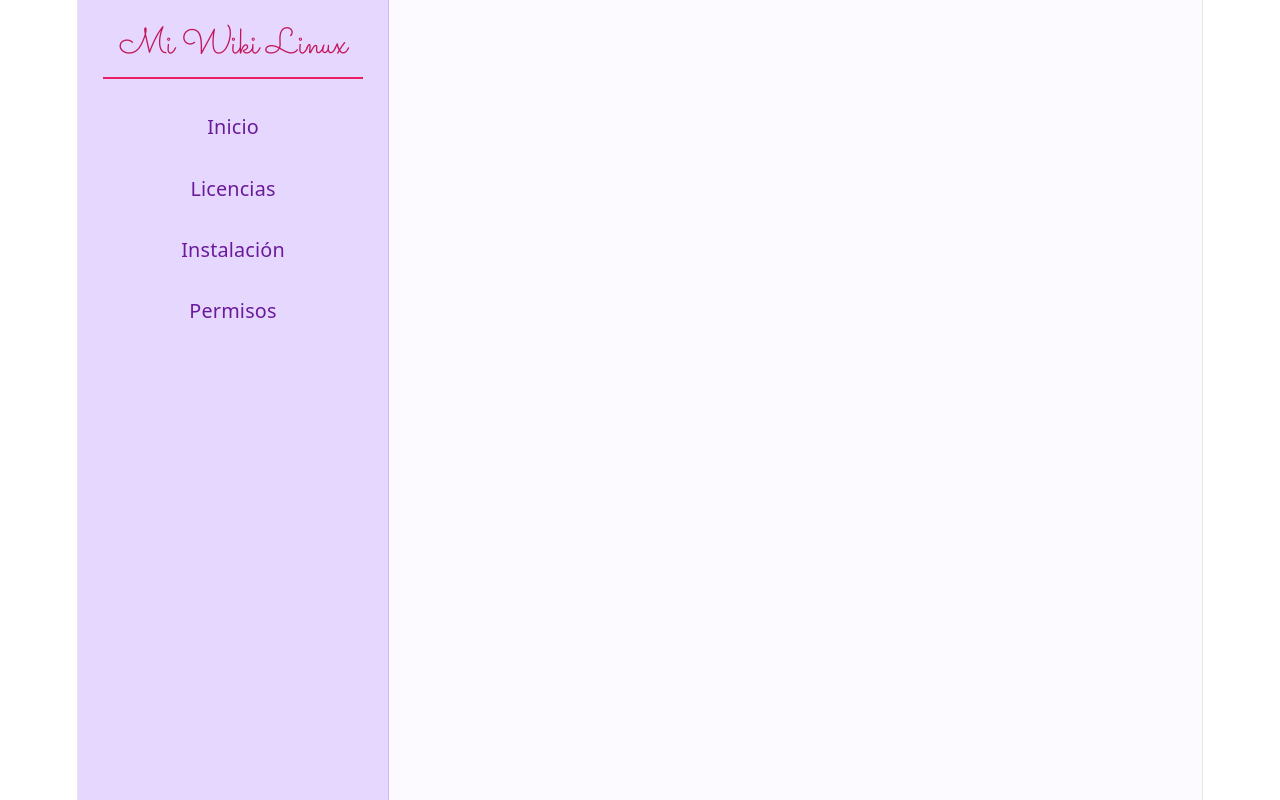
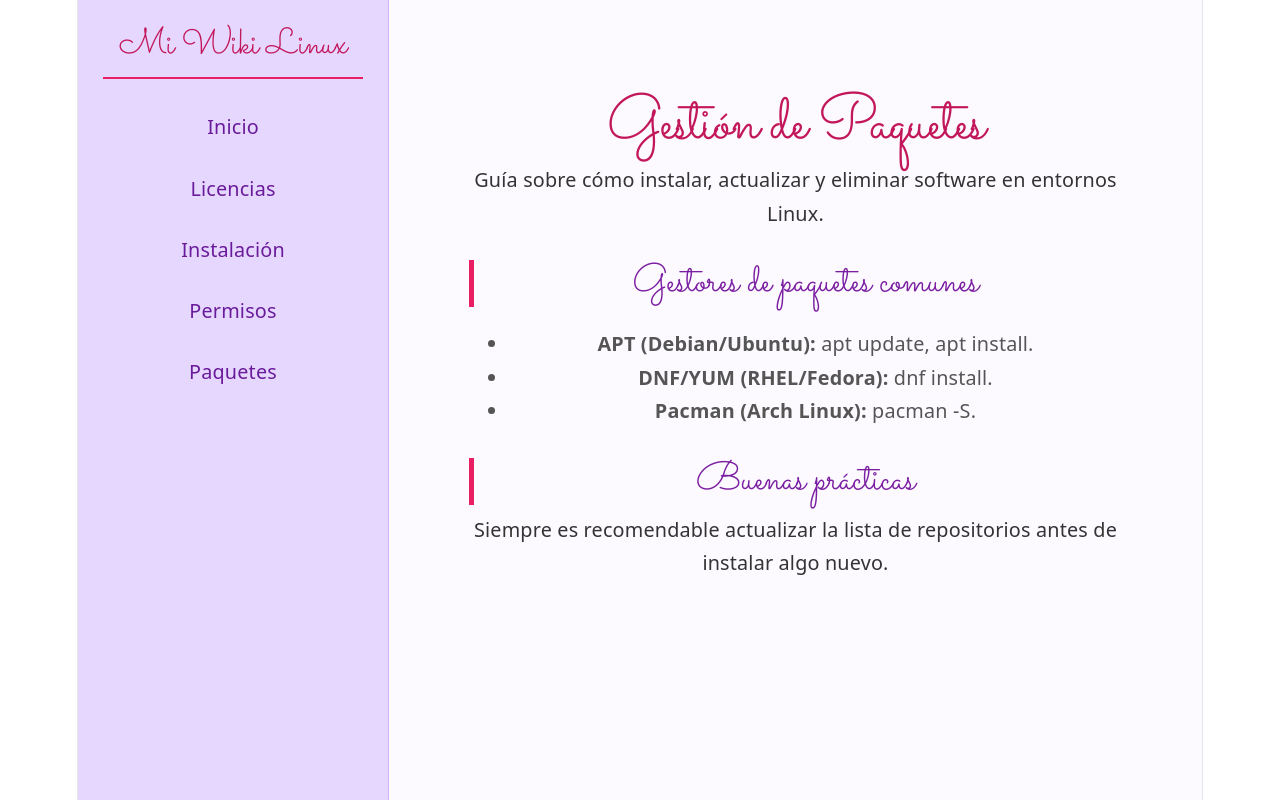
Before and after one commit to nicole-aranguiz/wikilnx_aranic, a React (Vite) app: page /paquetes in a window 1280 px wide. Built offline with nearby package versions, Linux system fonts and the light colour scheme.

Commit message:
agregar sección de paquetes

```diff
--- a/src/App.jsx
+++ b/src/App.jsx
@@ -7,6 +7,7 @@
 import Licencias from './components/Licencias.jsx';
 import Instalacion from './components/Instalacion.jsx';
 import Permisos from './components/Permisos.jsx';
+import Paquetes from './components/Paquetes.jsx';
 
 function App() {
   return (
@@ -21,6 +22,7 @@
             <Link to="/licencias" className="nav-link">Licencias</Link>
             <Link to="/instalacion" className="nav-link">Instalación</Link>
             <Link to="/permisos" className="nav-link">Permisos</Link>
+            <Link to="/paquetes" className="nav-link">Paquetes</Link>
           </nav>
         </aside>
 
@@ -31,6 +33,7 @@
             <Route path="/licencias" element={<Licencias />} />
             <Route path="/instalacion" element={<Instalacion />} />
             <Route path="/permisos" element={<Permisos />} />
+            <Route path="/paquetes" element={<Paquetes />} />
           </Routes>
         </main>
 
--- /dev/null
+++ b/src/components/Paquetes.jsx
@@ -0,0 +1,22 @@
+import React from 'react';
+
+const Paquetes = () => {
+  return (
+    <div className="content">
+      <h1>Gestión de Paquetes</h1>
+      <p>Guía sobre cómo instalar, actualizar y eliminar software en entornos Linux.</p>
+
+      <h2>Gestores de paquetes comunes</h2>
+      <ul>
+        <li><strong>APT (Debian/Ubuntu):</strong> apt update, apt install.</li>
+        <li><strong>DNF/YUM (RHEL/Fedora):</strong> dnf install.</li>
+        <li><strong>Pacman (Arch Linux):</strong> pacman -S.</li>
+      </ul>
+
+      <h2>Buenas prácticas</h2>
+      <p>Siempre es recomendable actualizar la lista de repositorios antes de instalar algo nuevo.</p>
+    </div>
+  );
+};
+
+export default Paquetes;
```
